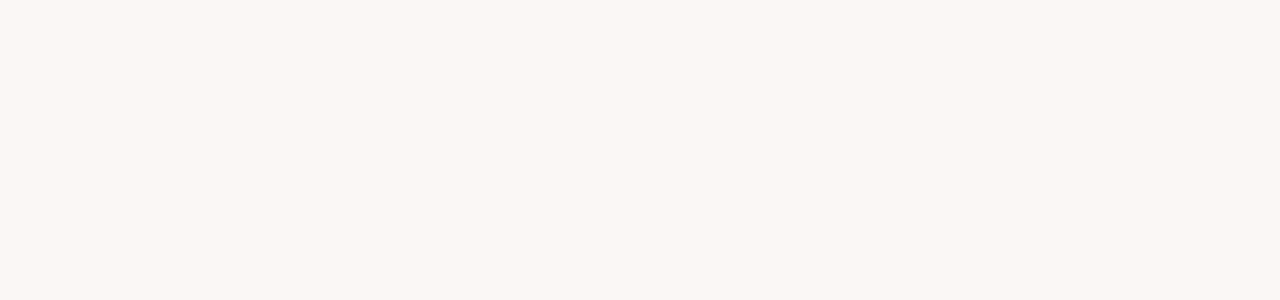
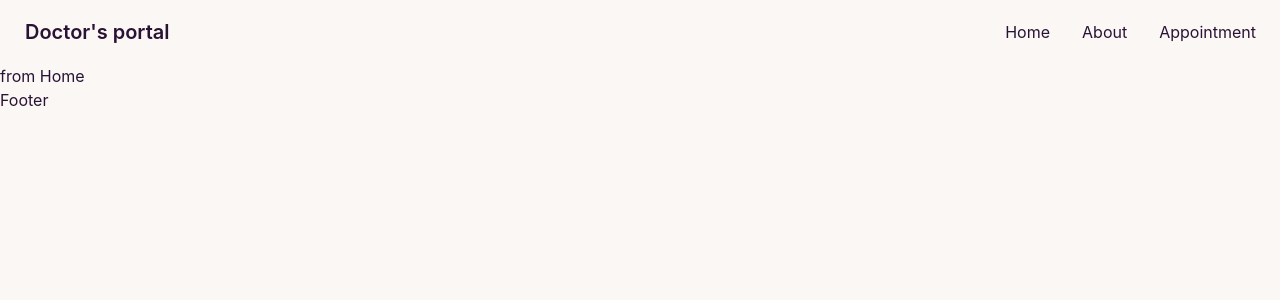
Before and after one commit to ashrafcse3/doctors-portal-client, a React (Create React App) app: page / in a window 1280 px wide. Shown: the top 300 px of the page. Built offline with nearby package versions, Linux system fonts and the light colour scheme.

Commit message:
navbar added

```diff
--- a/src/App.js
+++ b/src/App.js
@@ -1,10 +1,10 @@
+import { RouterProvider } from 'react-router-dom';
 import './App.css';
+import { router } from './Router/Routes/Routes';
 
 function App() {
   return (
-    <div className="App">
-
-    </div>
+    <RouterProvider router={router} />
   );
 }
 
--- /dev/null
+++ b/src/Layouts/Main.js
@@ -0,0 +1,16 @@
+import React from 'react';
+import { Outlet } from 'react-router-dom';
+import Footer from '../Pages/Shared/Footer/Footer';
+import Navbar from '../Pages/Shared/Navbar/Navbar';
+
+const Main = () => {
+    return (
+        <div>
+            <Navbar></Navbar>
+            <Outlet></Outlet>
+            <Footer></Footer>
+        </div>
+    );
+};
+
+export default Main;
--- /dev/null
+++ b/src/Pages/Home/Home/Home.js
@@ -0,0 +1,11 @@
+import React from 'react';
+
+const Home = () => {
+    return (
+        <div>
+            from Home
+        </div>
+    );
+};
+
+export default Home;
--- /dev/null
+++ b/src/Pages/Shared/Footer/Footer.js
@@ -0,0 +1,11 @@
+import React from 'react';
+
+const Footer = () => {
+    return (
+        <div>
+            Footer
+        </div>
+    );
+};
+
+export default Footer;
--- /dev/null
+++ b/src/Pages/Shared/Navbar/Navbar.js
@@ -0,0 +1,34 @@
+import React, { Fragment } from 'react';
+import { Link } from 'react-router-dom';
+
+const Navbar = () => {
+    const menus =
+        <Fragment>
+            <li><Link>Home</Link></li>
+            <li><Link>About</Link></li>
+            <li><Link>Appointment</Link></li>
+        </Fragment>;
+
+    return (
+        <div className="navbar bg-base-100">
+            <div className="navbar-start">
+                <div className="dropdown">
+                    <label tabIndex={0} className="btn btn-ghost lg:hidden">
+                        <svg xmlns="http://www.w3.org/2000/svg" className="h-5 w-5" fill="none" viewBox="0 0 24 24" stroke="currentColor"><path strokeLinecap="round" strokeLinejoin="round" strokeWidth="2" d="M4 6h16M4 12h8m-8 6h16" /></svg>
+                    </label>
+                    <ul tabIndex={0} className="menu menu-compact dropdown-content mt-3 p-2 shadow bg-base-100 rounded-box w-52">
+                        {menus}
+                    </ul>
+                </div>
+                <Link to="/" className="btn btn-ghost normal-case text-xl">Doctor's portal</Link>
+            </div>
+            <div className="navbar-end hidden lg:flex">
+                <ul className="menu menu-horizontal p-0">
+                    {menus}
+                </ul>
+            </div>
+        </div>
+    );
+};
+
+export default Navbar;
--- /dev/null
+++ b/src/Router/Routes/Routes.js
@@ -0,0 +1,16 @@
+import { createBrowserRouter } from "react-router-dom";
+import Main from "../../Layouts/Main";
+import Home from "../../Pages/Home/Home/Home";
+
+export const router = createBrowserRouter([
+    {
+        path: '/',
+        element: <Main></Main>,
+        children: [
+            {
+                path: '/',
+                element: <Home></Home>
+            },
+        ],
+    },
+]);
```
